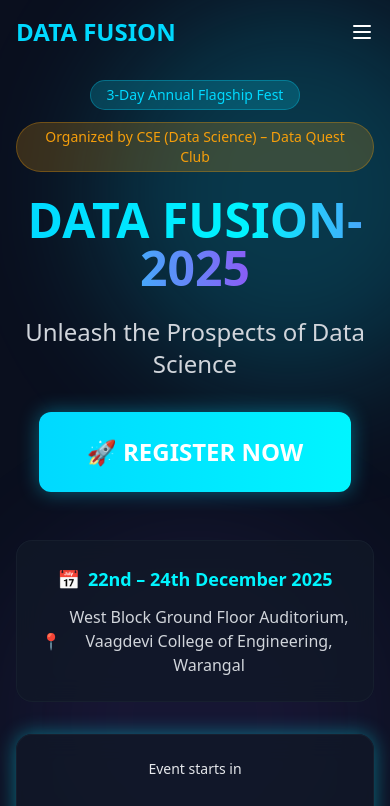
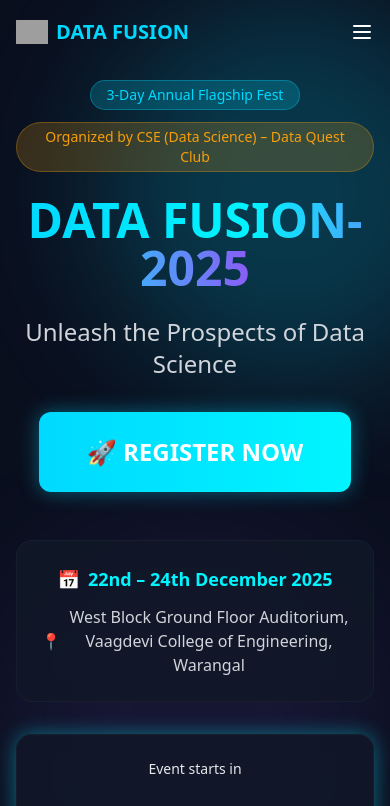
Before and after one commit to katkurisanjay/datafusion25, a React (Vite) app: page / in a window 390 px wide. Shown: the top 806 px of the page. Built offline with nearby package versions, Linux system fonts and the light colour scheme; grey boxes are pictures that could not be loaded.

Commit message:
Update Navbar.tsx

```diff
--- a/src/components/Navbar.tsx
+++ b/src/components/Navbar.tsx
@@ -4,6 +4,7 @@
   const [activeSection, setActiveSection] = useState('home');
   const [isScrolled, setIsScrolled] = useState(false);
   const [isMobileMenuOpen, setIsMobileMenuOpen] = useState(false);
+
   const navLinks = [
     { id: 'home', label: 'Home' },
     { id: 'about', label: 'About' },
@@ -19,19 +20,21 @@
     const handleScroll = () => {
       setIsScrolled(window.scrollY > 50);
 
-      // Determine active section based on scroll position
-      const sections = navLinks.map(link => {
+      const sections = navLinks
+        .map((link) => {
           const element = document.getElementById(link.id);
           if (element) {
             const rect = element.getBoundingClientRect();
             return { id: link.id, top: rect.top, bottom: rect.bottom };
           }
           return null;
-      }).filter(Boolean) as { id: string; top: number; bottom: number }[];
+        })
+        .filter(Boolean) as { id: string; top: number; bottom: number }[];
 
-      const currentSection = sections.find(
-        section => section.top <= 100 && section.bottom >= 100
-      ) || sections.find(section => section.top > 0 && section.top < 200);
+      const currentSection =
+        sections.find(
+          (section) => section.top <= 100 && section.bottom >= 100
+        ) || sections.find((section) => section.top > 0 && section.top < 200);
 
       if (currentSection) {
         setActiveSection(currentSection.id);
@@ -39,7 +42,7 @@
     };
 
     window.addEventListener('scroll', handleScroll);
-    handleScroll(); // Initial check
+    handleScroll();
 
     return () => window.removeEventListener('scroll', handleScroll);
   }, []);
@@ -47,7 +50,7 @@
   const scrollToSection = (id: string) => {
     const element = document.getElementById(id);
     if (element) {
-      const offset = 80; // Account for sticky navbar
+      const offset = 80;
       const elementPosition = element.getBoundingClientRect().top;
       const offsetPosition = elementPosition + window.pageYOffset - offset;
 
@@ -55,24 +58,33 @@
         top: offsetPosition,
         behavior: 'smooth',
       });
-      setIsMobileMenuOpen(false); // Close menu after clicking
+      setIsMobileMenuOpen(false);
     }
   };
 
   return (
     <nav
       className={`fixed top-0 left-0 right-0 z-50 transition-all duration-300 ${
-        (isScrolled || isMobileMenuOpen)
+        isScrolled || isMobileMenuOpen
           ? 'bg-dark-card/95 backdrop-blur-md border-b border-dark-border'
           : 'bg-transparent'
       }`}
     >
       <div className="container mx-auto px-4 py-4">
         <div className="flex items-center justify-between">
-          <div className="text-2xl font-bold text-primary">
+          {/* Logo + Text */}
+          <div className="flex items-center space-x-2">
+            <img
+              src="/logo.png" // put your logo in public/logo.png
+              alt="Data Fusion Logo"
+              className="h-8 w-8 md:h-10 md:w-10 object-contain"
+            />
+            <span className="text-xl md:text-2xl font-bold text-primary">
               DATA FUSION
+            </span>
           </div>
 
+          {/* Desktop nav links */}
           <div className="hidden md:flex items-center space-x-6">
             {navLinks.map((link) => (
               <button
@@ -90,7 +102,8 @@
           </div>
 
           {/* Mobile menu button */}
-          <button className="md:hidden text-white"
+          <button
+            className="md:hidden text-white"
             onClick={() => setIsMobileMenuOpen(!isMobileMenuOpen)}
             title="Toggle mobile menu"
           >
@@ -110,7 +123,7 @@
           </button>
         </div>
 
-        {/* Mobile Menu */}
+        {/* Mobile menu */}
         {isMobileMenuOpen && (
           <div className="md:hidden mt-4 pb-4 space-y-2 bg-dark-card/95 backdrop-blur-md rounded-b-lg">
             {navLinks.map((link) => (
```
Lines whose indentation alone changed are shown as unchanged.
